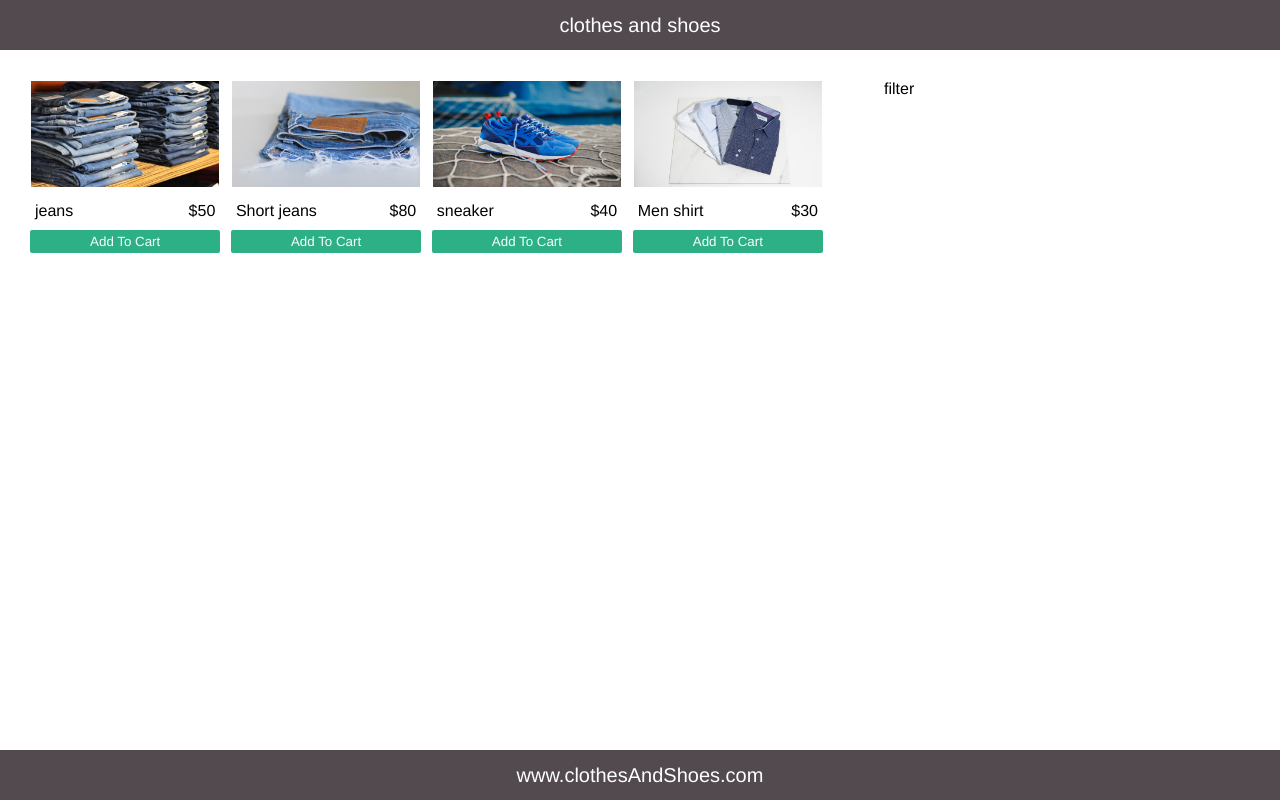
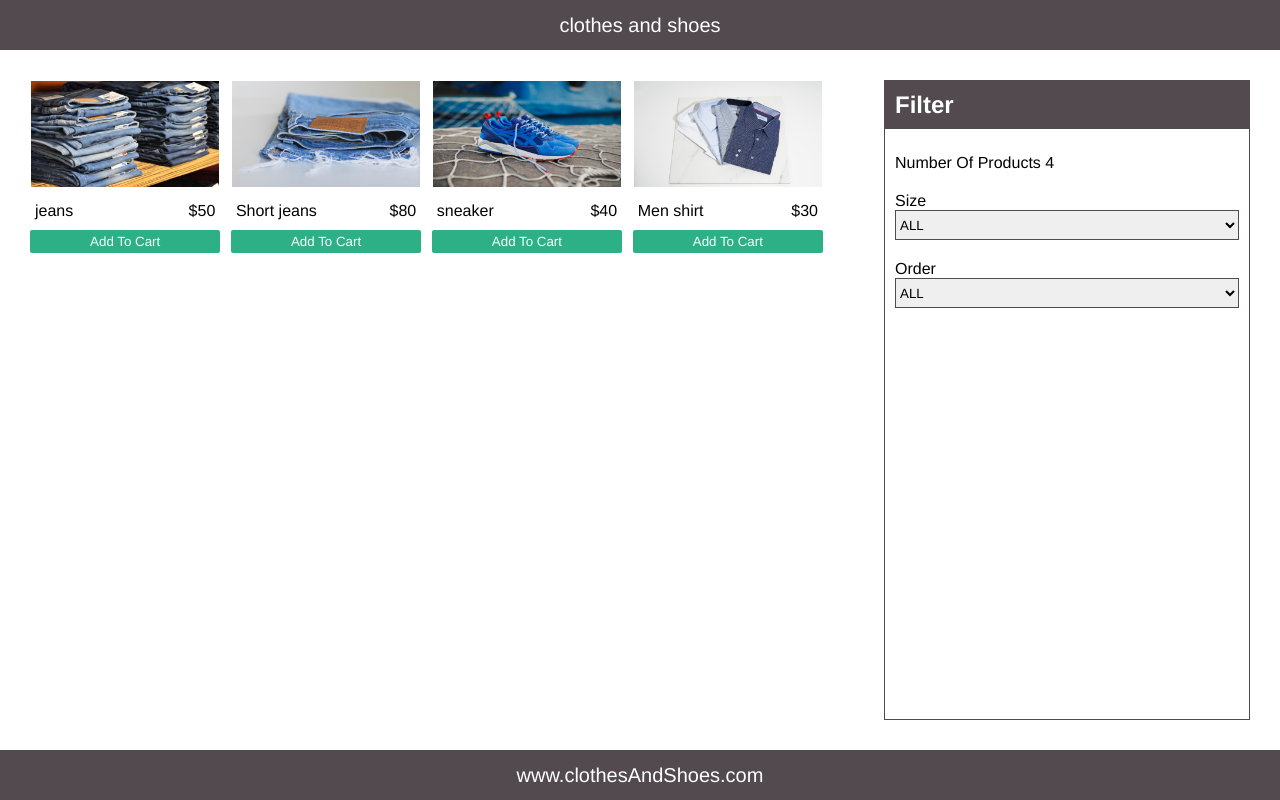
Before and after one commit to Mazen-Yousef/shopping-master, a React (Create React App) app in the folder client/: page / in a window 1280 px wide. Built offline with nearby package versions, Linux system fonts and the light colour scheme.

Commit message:
filter by size & order

```diff
--- a/client/src/App.js
+++ b/client/src/App.js
@@ -1,4 +1,5 @@
 import { useState } from "react";
+import Filter from "./components/Filter/Filter";
 import Footer from "./components/Footer/Footer";
 import Header from "./components/Header/Header";
 import Products from "./components/Products/Products";
@@ -7,14 +8,65 @@ import data from "./data.json";
 
 
 function App() {
-  //const [products , setProducts] = useState(data);
+  const [products , setProducts] = useState(data);
+  const [size , setSize] = useState("");
+  const [order , setOrder] = useState("");
+
+// e ------------------
+
+  const filterBySize = (e) => {
+
+    setSize(e.target.value);
+
+  let productsClone = [...data];
+  let newProducts = productsClone.filter(p => p.sizes.indexOf(e.target.value) != -1 );
+
+
+    if(e.target.value == "ALL"){
+      setProducts(data);
+    } else {
+
+           setProducts(newProducts);
+    }
+
+  };
+
+  const filterByOrder = (e) => {
+
+      setOrder(e.target.value);
+
+      let productsClone = [...data];
+     let newProducts = productsClone.sort(
+        (a,b) => {
+          if(e.target.value == "Lower"){
+            return (a.prise-b.prise)
+          } else if (e.target.value == "Highest"){
+            return (b.prise-a.prise)
+          } else {
+           return (a.id < b.id ? 1 : -1)
+          }
+
+        }
+      );
+
+      if(e.target.value == "ALL"){
+        setProducts(data);
+      } else {
+
+             setProducts(newProducts);
+      }
+
+  }
+
+
+
 
     return (
     <div className="layout">
         <Header/>
         <div className="wrapper">
-          <Products products={data} />
-          <div className="filter">filter</div>
+          <Products products={products} />
+          <Filter filterBySize={filterBySize} size={size} filterByOrder={filterByOrder} order={order}  />
         </div>
         <Footer />
 
--- /dev/null
+++ b/client/src/components/Filter/Filter.js
@@ -0,0 +1,42 @@
+import React from 'react'
+import "../../css/Filter/Filter.css"
+
+
+function Filter(props) {
+  return (
+    <div className="filter">
+        <h2 className='filter-title'> Filter</h2>
+        <div> Number Of Products 4 </div>
+        <div className='filter-filterSize'>
+            <span>
+            Size
+            </span>
+            <select value={props.size} className='filter-sizeSelect'  onChange={props.filterBySize} >
+                <option value="ALL">ALL</option>
+                <option value="S">S</option>
+                <option value="M">M</option>
+                <option value="L">L</option>
+                <option value="XL">XL</option>
+                <option value="38">38</option>
+                <option value="40">40</option>
+                <option value="42">42</option>
+            </select>
+        </div>
+
+        <div className='filter-filterOrder'>
+            <span>
+                Order
+            </span>
+            <select value={props.order} className='filter-orderSelect' onChange={props.filterByOrder} >
+                <option value="ALL">ALL</option>
+                <option value="Latest">Latest</option>
+                <option value="Lower">Lower</option>
+                <option value="Highest">Highest</option>
+            </select>
+        </div>
+
+
+    </div>
+    )
+}
+export default Filter
--- /dev/null
+++ b/client/src/components/Filter/Filter.scss
@@ -0,0 +1,22 @@
+.filter {
+  background-color: #fff;
+  border: 1px solid #524a4e;
+  display: flex;
+  flex-direction: column;
+  .filter-title {
+    background-color: #524a4e;
+    color: #fff;
+    padding: 10px;
+    margin-bottom: 20px;
+  }
+  > div {
+    padding: 5px 10px;
+    margin-bottom: 10px;
+  }
+  select {
+    display: block;
+    width: 100%;
+    height: 30px;
+    border: 1px solid #524a4e;
+  }
+}
--- /dev/null
+++ b/client/src/css/Filter/Filter.css
@@ -0,0 +1,22 @@
+.filter {
+  background-color: #fff;
+  border: 1px solid #524a4e;
+  display: flex;
+  flex-direction: column;
+}
+.filter .filter-title {
+  background-color: #524a4e;
+  color: #fff;
+  padding: 10px;
+  margin-bottom: 20px;
+}
+.filter > div {
+  padding: 5px 10px;
+  margin-bottom: 10px;
+}
+.filter select {
+  display: block;
+  width: 100%;
+  height: 30px;
+  border: 1px solid #524a4e;
+}
```
